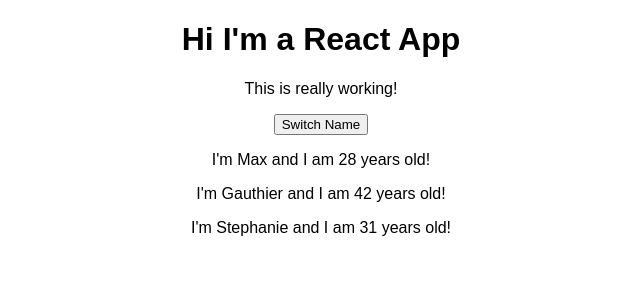
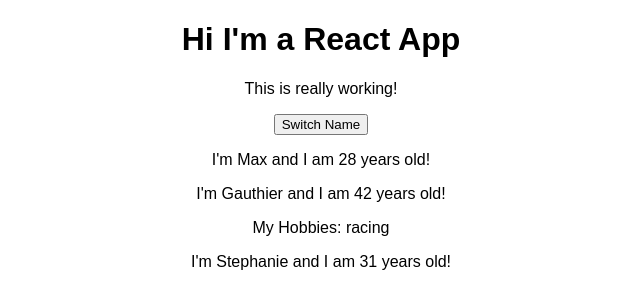
Before and after one commit to gauthier-delmee/react-complete-guide, a React (Create React App) app: page / in a window 1280 px wide. Shown: the top 308 px of the page, without its empty margins (319-959 px from the left). Built offline with nearby package versions, Linux system fonts and the light colour scheme.

Commit message:
Added a way to change state from a child function.

```diff
--- a/src/App.js
+++ b/src/App.js
@@ -11,11 +11,11 @@
     ]
   }
 
-  switchNameHandler = () => {
+  switchNameHandler = (newName) => {
     // console.log('Was clicked!');
     this.setState({
       persons: [
-        { name: 'Eleonora', age: 28 },
+        { name: newName, age: 28 },
         { name: 'Gauthier', age: 42 },
         { name: 'Stephanie', age: 31 },
       ]
@@ -27,10 +27,17 @@
       <div className="App">
         <h1>Hi I'm a React App</h1>
         <p>This is really working!</p>
-        <button onClick={this.switchNameHandler}>Switch Name</button>
-        <Person name={this.state.persons[0].name} age={this.state.persons[0].age} />
-        <Person name={this.state.persons[1].name} age={this.state.persons[1].age} />
-        <Person name={this.state.persons[2].name} age={this.state.persons[2].age} />
+        <button onClick={() => this.switchNameHandler('Eleonora')}>Switch Name</button>
+        <Person
+          name={this.state.persons[0].name}
+          age={this.state.persons[0].age} />
+        <Person
+          name={this.state.persons[1].name}
+          age={this.state.persons[1].age}
+          click={this.switchNameHandler.bind(this, 'Elle!')}>My Hobbies: racing</Person>
+        <Person
+          name={this.state.persons[2].name}
+          age={this.state.persons[2].age} />
       </div>
     );
   }
--- a/src/Person/Person.js
+++ b/src/Person/Person.js
@@ -3,7 +3,7 @@
 const person = (props) => {
   return (
     <div>
-      <p>I'm {props.name} and I am {props.age} years old!</p>
+      <p onClick={props.click}>I'm {props.name} and I am {props.age} years old!</p>
       <p>{props.children}</p>
     </div>
   );
```
